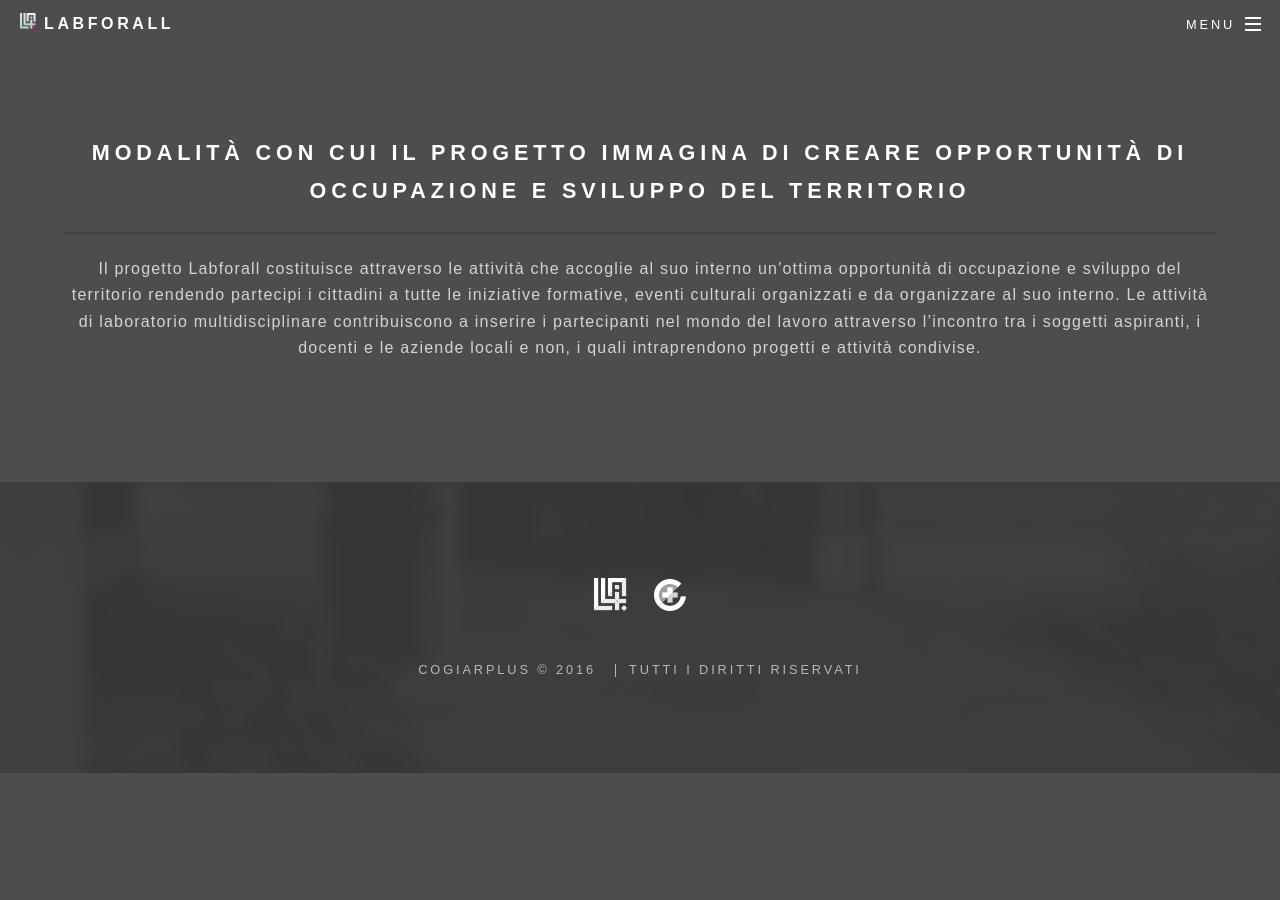
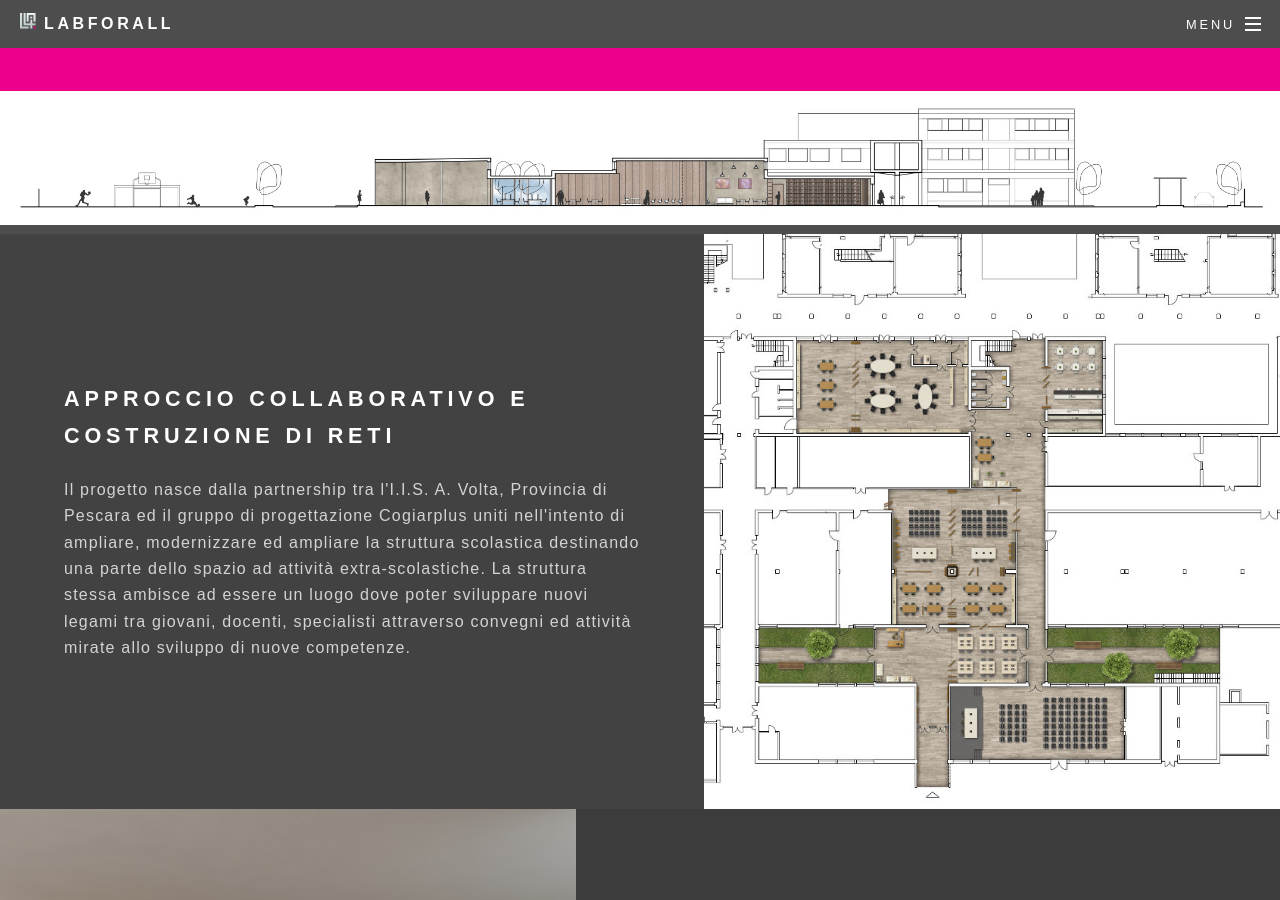
Before and after one commit to cogiarplus/labforall, a Jekyll site: the page built from index.html, in a window 1280 px wide and 900 px high, scrolled down 6452 px. Built offline with Jekyll 4.4.1, drawn with Linux system fonts in a browser that asks for light colours; some web fonts are replaced; before the commit the page ends 7225 px from its top, so only the background shows below that; some of the changed text lies outside the part shown.

Commit message:
update images

```diff
--- a/_config.yml
+++ b/_config.yml
@@ -106,7 +106,9 @@
 La struttura stessa ambisce ad essere un luogo dove poter sviluppare nuovi legami tra giovani, docenti, specialisti attraverso convegni ed attività mirate allo sviluppo di nuove competenze."
 
 # MODALITA` CON CUI IL PROGETTO IMMAGINA DI CREARE OPPORTUNITA` DI OCCUPAZIONE E SVILUPPO DEL TERRITORIO (MAX 1000 BATTUTE)
-occupazione_e_sviluppo_del_territorio: "Il progetto Labforall costituisce attraverso le attività che accoglie al suo interno un'ottima opportunità di occupazione e sviluppo del territorio rendendo partecipi  i cittadini a tutte le iniziative formative, eventi culturali organizzati e da organizzare al suo interno. Le attività di laboratorio multidisciplinare contribuiscono a inserire i partecipanti nel mondo del lavoro attraverso l’incontro tra i soggetti aspiranti, i docenti e le aziende locali e non, i quali intraprendono progetti e attività condivise."
+occupazione_e_sviluppo_del_territorio:
+  part_occupazione_one: "Il progetto Labforall costituisce attraverso le attività che accoglie al suo interno un'ottima opportunità di occupazione e sviluppo del territorio rendendo partecipi  i cittadini a tutte le iniziative formative, eventi culturali organizzati e da organizzare al suo interno."
+  part_occupazione_two: "Le attività di laboratorio multidisciplinare contribuiscono a inserire i partecipanti nel mondo del lavoro attraverso l’incontro tra i soggetti aspiranti, i docenti e le aziende locali e non, i quali intraprendono progetti e attività condivise."
 
 ################################################################################
 ########################### MODELLO DI SOSTENIBILITA` ##########################
--- a/css/main.scss
+++ b/css/main.scss
@@ -1841,7 +1841,6 @@
 
 
 
-
   .bx-wrapper .bx-caption span {
       padding: 5px 10px 15px !important;
       line-height: 100%;
@@ -1852,29 +1851,35 @@
 
 
 
-
-
 .scale {
-
-
-
-
   span {
     font-size: 100%;
-      // color: #1da1f2;
-
       -webkit-transition: color 2s, font-size 2s;
          -moz-transition: color 2s, font-size 2s;
            -o-transition: color 2s, font-size 2s;
               transition: color 2s, font-size 2s;
   }
-
   span:hover {
 
      font-size: 2em;
      color:#1da1f2;
   }
-
-
-
 }
+
+
+
+
+
+
+
+// .maps {
+//   opacity: 0.5;
+//   filter: alpha(opacity=50); /* For IE8 and earlier */
+// }
+
+
+
+.maps iframe{
+    pointer-events: none;
+
+}
--- a/index.html
+++ b/index.html
@@ -57,6 +57,22 @@
 	</header>
 </div>
 </section> -->
+
+
+
+
+      <!-- <img src="images/inquadramento.jpg" alt="" style="width:100%;"> -->
+
+<div class='embed-container maps'>
+
+<iframe style="width:100%"  src="https://www.google.com/maps/embed?pb=!1m18!1m12!1m3!1d15123.824041732789!2d14.204716384362074!3d42.456302109584044!2m3!1f0!2f0!3f0!3m2!1i1024!2i768!4f13.1!3m3!1m2!1s0x1331a61cc06de487%3A0x6162f72f8d54f7bb!2sI.I.S.+Alessandro+Volta!5e1!3m2!1sen!2sit!4v1460728175874" width="600" height="450" frameborder="0" style="border:0" allowfullscreen></iframe>
+
+</div>
+
+
+
+
+
 
 <section id="bddep" class="wrapper style3 special">
 	<div class="inner">
@@ -194,20 +210,49 @@
     </div>
   </section>
 
-    <section id="acecdr" class="wrapper style1 special">
+    <!-- <section id="acecdr" class="wrapper style1 special">
       <div class="inner">
         <header class="major">
           <h2>Approccio collaborativo e costruzione di reti</h2>
           <p>{{ site.approccio_collaborativo_e_costruzione_di_reti }}</p>
         </header>
       </div>
-    </section>
+    </section> -->
 
-      <section id="oesdt" class="wrapper style2 special">
+
+
+    <section class="wrapper alt style2">
+
+
+      <!-- <section id="oesdt" class="wrapper style2 special">
         <div class="inner">
           <header class="major">
             <h2>Modalità con cui il progetto immagina di creare opportunità di occupazione e sviluppo del territorio</h2>
             <p>{{ site.occupazione_e_sviluppo_del_territorio }}</p>
           </header>
         </div>
+      </section> -->
+
+
+      <img src="images/sezione.jpg" alt="" style="width:100%">
+
+
+      <section class="spotlight">
+      	<div class="image"><img src="images/planimetria.jpg" alt="" /></div>
+        <div class="content">
+          <h2>Approccio collaborativo e costruzione di reti</h2>
+          <p>{{ site.approccio_collaborativo_e_costruzione_di_reti }}</p>
+      	</div>
       </section>
+      <section class="spotlight">
+        <div class="image"><img src="images/render-interno.jpg" alt="" /></div><div class="content">
+          <h2>Modalità con cui il progetto immagina di creare opportunità di occupazione e sviluppo del territorio</h2>
+          <p>{{ site.occupazione_e_sviluppo_del_territorio.part_occupazione_one }}</p>
+      	</div>
+      </section>
+      <section class="spotlight">
+        <div class="image"><img src="images/render-esterno.jpg" alt="" /></div><div class="content">
+          <p>{{ site.occupazione_e_sviluppo_del_territorio.part_occupazione_two }}</p>
+      	</div>
+      </section>
+      </section>
--- a/js/main.js
+++ b/js/main.js
@@ -16,6 +16,13 @@
       captions: true
     });
 
+
+
+
+
+    $('.maps').click(function () {
+        $('.maps iframe').css("pointer-events", "auto");
+    });
 
 
 
```
Also changed, not shown: images/inquadramento.jpg (added), images/planimetria.jpg (added), images/render-esterno.jpg (added), images/render-interno.jpg (added), images/sezione.jpg (added), 9 other files.
